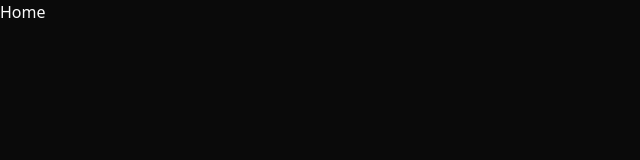
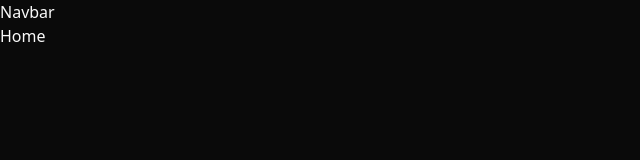
Before and after one commit to WLewis0991/RandomRep, a React (Vite) app: page / in a window 1280 px wide. Shown: the top 160 px of the page, without its empty margins (0-640 px from the left). Built offline with nearby package versions, Linux system fonts and the light colour scheme.

Commit message:
Navbar element added and routed to top of page

```diff
--- a/src/App.tsx
+++ b/src/App.tsx
@@ -4,12 +4,16 @@ import Onboarding from "./pages/Onboarding"
 import Auth from "./pages/Auth"
 import Account from "./pages/Account"
 import Profile from "./pages/Profile"
+import Navbar from "./components/Navbar"
 
 function App() {
 
   return (
     <>
     <BrowserRouter>
+      <div className="min-h-screen flex flex-col">
+        <Navbar />
+          <main className="flex-1">
             <Routes>
               <Route path="/" element={<Home />} />
               <Route path="/onboarding" element={<Onboarding />} />
@@ -17,6 +21,8 @@ function App() {
               <Route path="/auth/:pathname" element={<Auth />} />
               <Route path="/account/:pathname" element={<Account />} />
             </Routes>
+          </main>
+      </div>
     </BrowserRouter>
 
     </>
--- /dev/null
+++ b/src/components/Navbar.tsx
@@ -0,0 +1,10 @@
+
+function Navbar() {
+  return (
+    <div>
+      <p>Navbar</p>
+    </div>
+  )
+}
+
+export default Navbar
```
Lines whose indentation alone changed are shown as unchanged.
